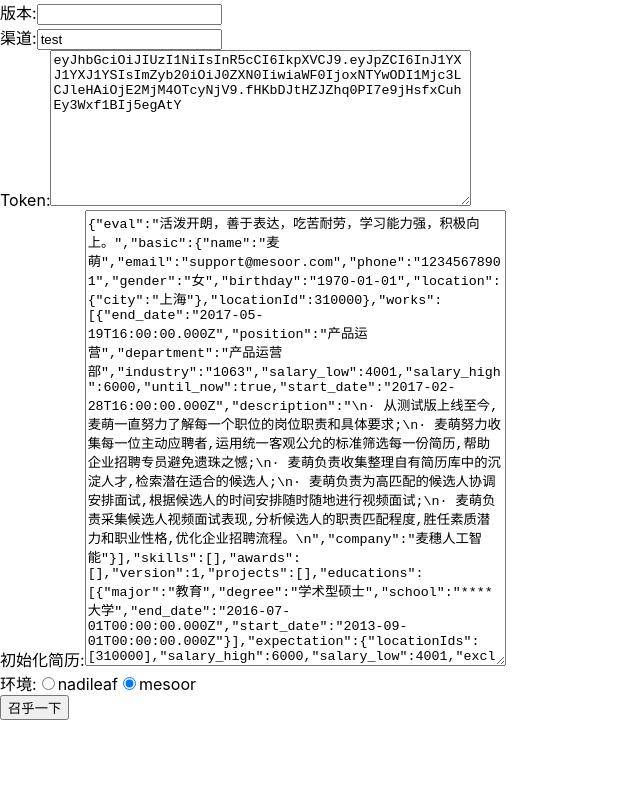
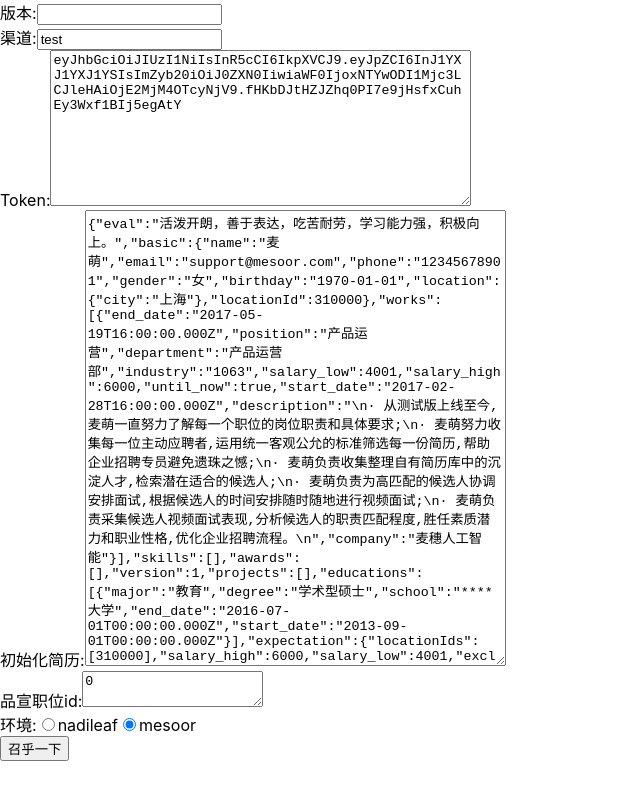
Before and after one commit to nadileaf/zhaohu-sdk-web, a React app: page / in a window 1280 px wide. Shown: the whole page, without its empty margins (0-640 px from the left). Built offline with nearby package versions, Linux system fonts and the light colour scheme.

Commit message:
[feature] 添加火火的 adJobId

```diff
--- a/package.json
+++ b/package.json
@@ -11,8 +11,8 @@
     "@types/react": "16.9.2",
     "@types/react-dom": "16.9.0",
     "@types/react-transition-group": "^4.2.2",
-    "@typescript-eslint/eslint-plugin": "1.13.0",
-    "@typescript-eslint/parser": "1.13.0",
+    "@typescript-eslint/eslint-plugin": "^2.10.0",
+    "@typescript-eslint/parser": "^2.10.0",
     "babel-eslint": "10.0.2",
     "babel-jest": "^24.8.0",
     "babel-loader": "8.0.6",
@@ -23,7 +23,7 @@
     "css-loader": "2.1.1",
     "dotenv": "6.2.0",
     "dotenv-expand": "4.2.0",
-    "eslint": "^6.1.0",
+    "eslint": "^6.7.2",
     "eslint-config-react-app": "^5.0.1",
     "eslint-loader": "2.2.1",
     "eslint-plugin-flowtype": "3.13.0",
--- a/src/InjectFrame.tsx
+++ b/src/InjectFrame.tsx
@@ -11,10 +11,11 @@
   env?: string
   open: boolean
   reload?: number
+  adJobId?: number
 }
 
 const InjectFrame: React.FC<InjectFrameProps> = (props: InjectFrameProps) => {
-  const url = `https://agora.${props.env || 'mesoor'}.com/?platform=web_sdk&token=${encodeURIComponent(props.token)}&from=${encodeURIComponent(props.from)}${props.version ? `&version=${props.version}` : ''}&reload=${props.reload || 0}`
+  const url = `https://agora.${props.env || 'mesoor'}.com/?platform=web_sdk&token=${encodeURIComponent(props.token)}&from=${encodeURIComponent(props.from)}${props.version ? `&version=${props.version}` : ''}&reload=${props.reload || 0}&ad_job_id=${props.adJobId || 0}`
 
   return (
     <CSSTransition
--- a/src/index.tsx
+++ b/src/index.tsx
@@ -9,6 +9,7 @@
     token: 'eyJhbGciOiJIUzI1NiIsInR5cCI6IkpXVCJ9.eyJpZCI6InJ1YXJ1YXJ1YSIsImZyb20iOiJ0ZXN0IiwiaWF0IjoxNTYwODI1Mjc3LCJleHAiOjE2MjM4OTcyNjV9.fHKbDJtHZJZhq0PI7e9jHsfxCuhEy3Wxf1BIj5egAtY',
     resume: JSON.stringify(resume),
     env: 'mesoor',
+    adJobId: 0,
   });
 
   const [zhaohu, setZhaohu] = useState<ZhaohuFrame | undefined>(undefined)
@@ -32,6 +33,7 @@
         from: inputs.from,
         token: inputs.token,
         env: inputs.env,
+        adJobId: inputs.adJobId,
         basicInfoRequest() {
           return Promise.resolve(JSON.parse(inputs.resume))
         }
@@ -73,6 +75,11 @@
       <div>
         <label>初始化简历:
           <textarea name="resume" value={inputs.resume} onChange={handleInput} rows={30} cols={50}></textarea>
+        </label>
+      </div>
+      <div>
+        <label>品宣职位id:
+          <textarea name="adJobId" value={inputs.adJobId} onChange={handleInput}></textarea>
         </label>
       </div>
       <div>
--- a/src/sdk.tsx
+++ b/src/sdk.tsx
@@ -16,6 +16,7 @@
   version?: string
   env?: string
   hash?: string
+  adJobId?: number
   basicInfoRequest: () => Promise<any>
 }
 
@@ -118,13 +119,13 @@
       }
       port.postMessage({ type: 'ACK' })
     })
-
     ReactDOM.render(<InjectFrame
       token={this.param.token}
       from={this.param.from}
       version={this.param.version}
       env={this.env}
       open={false}
+      adJobId={this.param.adJobId}
     />, this.container)
   }
 
```
